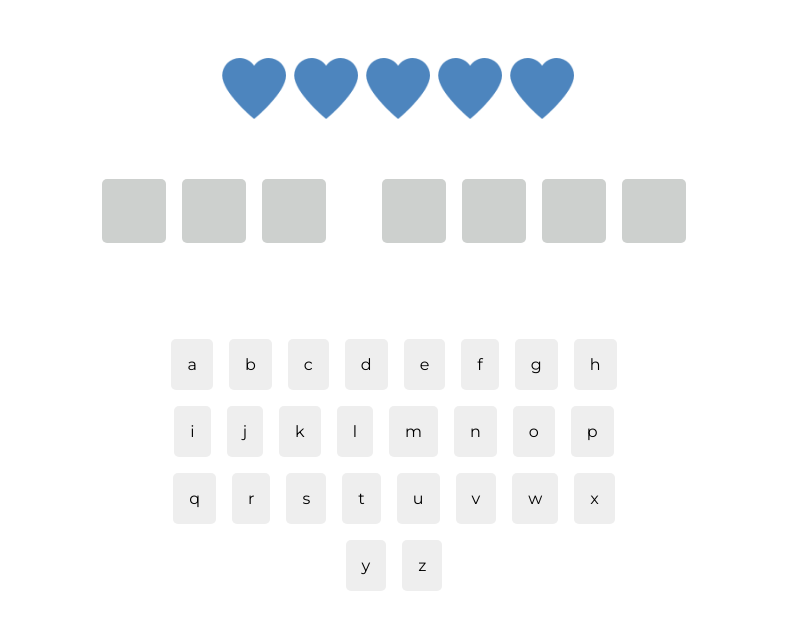
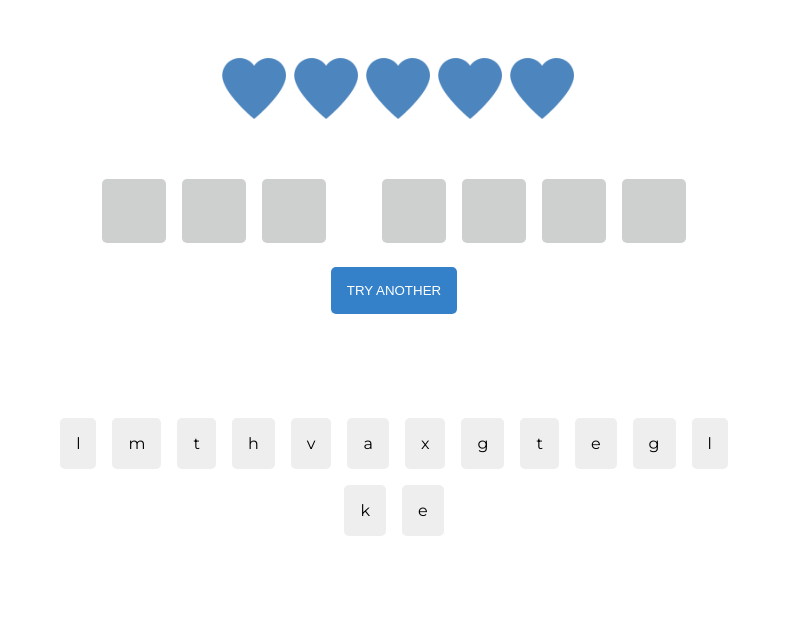
Before and after one commit to hirotachi/TechDegree-project-006, a website: page app/index.html in a window 1280 px wide. Both pictures are taken after a click on the button "START GAME". Shown: the part 151-780 px from the top of the page, without its empty margins (246-1034 px from the left). Drawn offline with nearby package versions, Linux system fonts and the light colour scheme.

Commit message:
refractor code and add function to shuffle keyboard

```diff
--- a/app/index.html
+++ b/app/index.html
@@ -26,6 +26,8 @@
             <ul class="word_fill">
 
             </ul>
+
+            <button class="another">Try Another</button>
         </div>
 
         <div>
--- a/app/js/app.js
+++ b/app/js/app.js
@@ -4,19 +4,49 @@ const liveHeart = `<li><img src="images/liveHeart.png" alt="alive heart"></li>`;
 const deadHeart = "images/lostHeart.png";
 const liveSrc = "images/liveHeart.png";
 const $hearts = $(".hearts ul");
+let current = "test";
+let place = 0;
 
-$(".game").hide();
+// genearte random number based on element passed in
+function randomize(number){
+    return number = Math.floor(Math.random() * number);
+}
 
+// choose word from strings array and append the letters as li in word_fill
+function createWord(){
+    $(".word_fill").empty();
+    // create elemets and append
+    const index = randomize(strings.length);
+    for(let i = 0; i<strings[index].length; i++){
+        $(".word_fill").append(`<li class="placeholder">${strings[index][i]}</li>`);
+        }
+    replaceLetters(); //replace the current word
+    current = strings[index];
+    place = 0;
+    for(let i = 0; i < 5; i++){
+            $hearts.children().eq(i).children()[0].src = liveSrc; //change hearts back to live
+    };
 
-const randIndex = Math.floor(Math.random() * strings.length); //generate random index based on strings length
-const current = strings[randIndex]; //get current string in screen and assign it to "current"
+    const keys = createKeyBoard(current);
+    for (let i = 0; i < keys.length; i++){
+        $(".keyboard").append(`<li class="keyboard_letter">${keys[i]}</li>`);
+    }
+}
 
-// add list item with word from current selected array
-for(let i = 0; i<strings[randIndex].length; i++){
- $(".word_fill").append(`<li class="placeholder">${strings[randIndex][i]}</li>`);
+// remove class
+function classRemove(){
+    // remove class letterFund from board letter
+    $(".placeholder").each(function(){
+        $(this).text("").removeClass("letterFound");
+    });
+    // remove notFound and found class from the keyboard elements
+    $(".keyboard_letter").each(function(){
+        $(this).removeClass("notFound found");
+    });
 }
 
 // removes spaces in string and replaces it by adding margin to the prev letter
+function replaceLetters(){
     $(".placeholder").each(function(){
 
         if($(this).text() === " "){
@@ -25,12 +55,24 @@ for(let i = 0; i<strings[randIndex].length; i++){
         }
         $(this).text("");
     });
+}
 
- // add letter from the keyboard array
- for(let i = 0; i< 26; i++){
-     const index = Math.floor(Math.random() * keyboard.length);
-     $(".keyboard").append(`<li class="keyboard_letter">${keyboard[i]}</li>`);
+// create a keyboard layout from current word and keyboard array randomly
+function createKeyBoard(element){
+    let key= [];
+    const word = element.replace(" ", "");
+    for(let i = 0; i< word.length; i++){
+        key.push(keyboard[randomize(keyboard.length)]);
     }
+    for(let i = 0; i < word.length; i++){
+        key.push(word[i]);
+    }
+     key = shuffle(key);
+    return key;
+}
+
+// hide the game at the begining
+$(".game").hide();
 
 
 // add live hearts to screen
@@ -39,8 +81,8 @@ $hearts.append(liveHeart)
 }
 
 // place selected letter into its place if its right letter if not change next heart to deadHeart
-let place = 0;
-$(".keyboard_letter").on("click", function()  {
+
+$(".keyboard").on("click", ".keyboard_letter", function()  {
     if(current.indexOf($(this).text()) >= 0){
         for (let i = 0; i < current.length; i++){
             if(current[i] === $(this).text()){
@@ -78,21 +120,28 @@ $(".keyboard_letter").on("click", function()  {
 
 // reset the game and remove modified css on click
 $(".btn").on("click", function(){
-    $(".placeholder").each(function(){
-        $(this).text("").removeClass("letterFound");
+    $(".keyboard").empty();
+    createWord();
+    classRemove();
+    $("p").remove();
+    $(this).parent().fadeOut(500); //fade the screen when the start game button clicked
+   $(".game").show(); //show the game screen and remove the hide function
 });
 
-    $("p").remove();
-    $(".keyboard_letter").each(function(){
-        $(this).removeClass("notFound found");
+// change word on click
+
+$(".another").on("click", function(){
+    $(".keyboard").empty();
+    createWord();
+    classRemove();
+
 });
 
-    place = 0;
-    for(let i = 0; i < 5; i++){
-            $hearts.children().eq(i).children()[0].src = liveSrc;
+// shuffle passed array
+function shuffle(a) {
+    for (let i = a.length - 1; i > 0; i--) {
+        const j = Math.floor(Math.random() * (i + 1));
+        [a[i], a[j]] = [a[j], a[i]];
     }
-
-    $(this).parent().fadeOut(500); //fade the screen when the start game button clicked
-
-   $(".game").show(); //show the game screen and remove the hide function
-})
+    return a;
+}
--- /dev/null
+++ b/app/js/words.js
@@ -0,0 +1 @@
+const strings = ["storage", "desk", "represent", "wrestle", "particle", "carpet", "first", "guard", "objective", "score", "serious", "hilarious", "duty", "leaf", "laborer", "tight", "lose", "ideology", "crew", "motif", "stamp", "voice", "watch", "different", "ruin", "intermediate", "elegant", "aunt", "deteriorate", "frog", "adoption", "breakdown", "lunch", "specimen", "edge", "spit", "prayer", "bulb", "basin", "pen", "participate", "fan", "gravel", "auditor", "golf", "mist", "still", "glow", "continuous", "elaborate", "eye", "presence", "decline", "floor", "hypothesis", "underline", "fountain", "secular", "perfume", "urgency", "announcement", "preference", "lazy", "pill", "center", "headquarters", "grain", "temptation", "raid", "bush", "achieve", "resort", "attractive", "print", "disappear", "eternal", "personal", "video", "housewife", "confuse", "tempt", "unique", "night", "nut", "investigation", "bare", "banner", "polite", "preparation", "means", "diagram", "nomination", "passage", "dribble", "moral", "fox", "earthquake", "mobile", "cart", "day"]
--- a/app/scss/layout/_layout.scss
+++ b/app/scss/layout/_layout.scss
@@ -102,6 +102,23 @@
 
 .word-board{
     margin-bottom: auto;
+    .another{
+        padding: 1rem;
+        border-radius: 5px;
+        border: none;
+        text-transform: uppercase;
+        background-color: $color-another;
+        color: $color-white;
+        margin: 1rem 0;
+        cursor: pointer;
+        &:focus{
+            outline: none;
+        }
+
+        &:hover{
+            background-color: $color-another-light;
+        }
+    }
 }
 
 .word_fill{
@@ -125,7 +142,7 @@
     flex-wrap: wrap;
     justify-content: center;
     @media(min-width: 769px){
-        max-width: 500px;
+        max-width: 700px;
         margin: 5rem auto;
     }
     &_letter{
--- a/app/scss/utilities/_variables.scss
+++ b/app/scss/utilities/_variables.scss
@@ -6,6 +6,8 @@ $color-btn-start: #e3b558;
 $color-white: #fff;
 $color-right: lightgreen;
 $color-wrong: #e95453;
+$color-another: rgb(52, 129, 201);
+$color-another-light: lighten($color-another, 15%);
 
 
 $color-btn-start-dark: darken($color-btn-start, 30%);
```
Also changed, not shown: app/css/main.css. Lines whose indentation alone changed are shown as unchanged.
